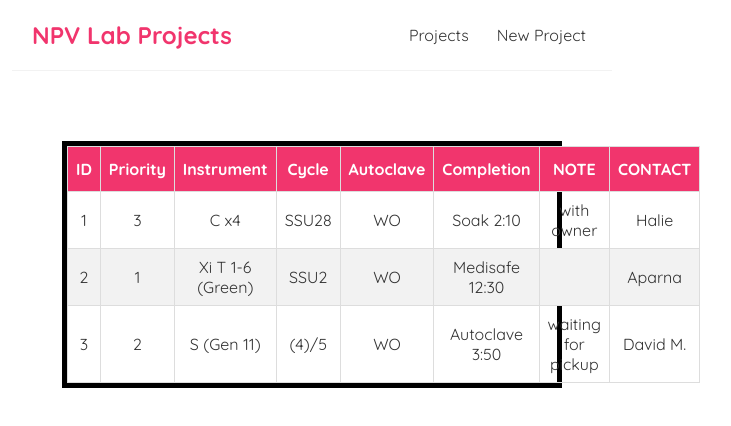
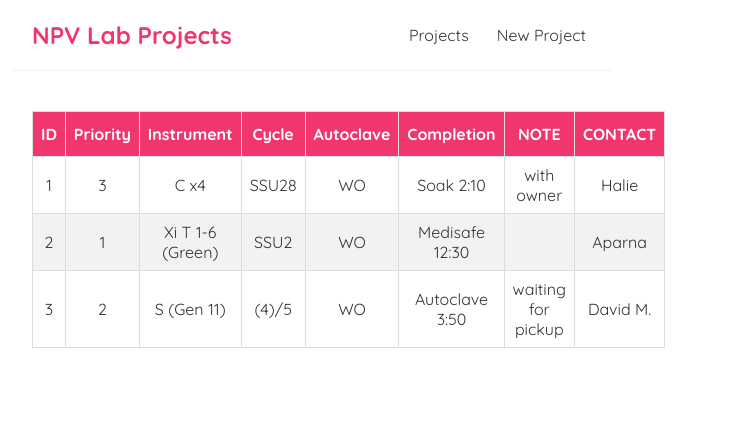
Before and after one commit to aria-abad/smart-board, a React (Create React App) app: page / in a window 1280 px wide. Shown: the top 426 px of the page, without its empty margins (328-1059 px from the left). Built offline with nearby package versions, Linux system fonts and the light colour scheme.

Commit message:
working on the display of the table

```diff
--- a/src/components/Home.js
+++ b/src/components/Home.js
@@ -7,7 +7,7 @@ export default function Home() {
     // const {data: projects, isLoading, error} = useFetch('http://localhost:8000/projects');
 
     return (
-        <div className="home">
+        <div className="projects">
             {/* <h2>Projects</h2> */}
             {/* {error && <div>{error}</div>} */}
             {/* {isLoading && <div>Loading...</div>} */}
--- a/src/components/ProjectList.js
+++ b/src/components/ProjectList.js
@@ -20,78 +20,11 @@
 
 
 
-// // Table
-// import React, { useMemo } from 'react';
-// import { useTable} from 'react-table';
-// import NEW_DATA from './NEW_DATA.json';
-// import { COLUMNS, GROUPED_COLUMNS } from './columns'
-// import './table.css'
-
-
-// export default function ProjectList() {
-//     const columns = useMemo(() => COLUMNS, [])
-//     const data = useMemo(() => NEW_DATA, [])
-
-//     const {
-//         getTableProps,
-//         getTableBodyProps,
-//         headerGroups,
-//         footerGroups,
-//         rows,
-//         prepareRow
-//     } = useTable({
-//         columns,
-//         data
-//     })
-
-
-//     return (
-//         <div>
-//             <table {...getTableProps()}>
-//                 <thead>
-//                 {headerGroups.map(headerGroup => (
-//                     <tr {...headerGroup.getHeaderGroupProps()}>
-//                     {headerGroup.headers.map(column => (
-//                         <th {...column.getHeaderProps()}>{column.render('Header')}</th>
-//                     ))}
-//                     </tr>
-//                 ))}
-//                 </thead>
-//                 <tbody {...getTableBodyProps()}>
-//                 {rows.map(row => {
-//                     prepareRow(row)
-//                     return (
-//                     <tr {...row.getRowProps()}>
-//                         {row.cells.map(cell => {
-//                         return <td {...cell.getCellProps()}>{cell.render('Cell')}</td>
-//                         })}
-//                     </tr>
-//                     )
-//                 })}
-//                 </tbody>
-//                 {/* <tfoot>
-//                 {footerGroups.map(footerGroup => (
-//                     <tr {...footerGroup.getFooterGroupProps()}>
-//                     {footerGroup.headers.map(column => (
-//                         <td {...column.getFooterProps()}>{column.render('Footer')}</td>
-//                     ))}
-//                     </tr>
-//                 ))}
-//                 </tfoot> */}
-//             </table>
-//         </div>
-//     )
-// }
-
-
-
-
-
-// Sorting Table
+// Table
 import React, { useMemo } from 'react';
-import { useTable, useSortBy} from 'react-table';
+import { useTable} from 'react-table';
 import NEW_DATA from './NEW_DATA.json';
-import { COLUMNS } from './columns'
+import { COLUMNS, GROUPED_COLUMNS } from './columns'
 import './table.css'
 
 
@@ -103,12 +36,13 @@ export default function ProjectList() {
         getTableProps,
         getTableBodyProps,
         headerGroups,
+        // footerGroups,
         rows,
         prepareRow
     } = useTable({
         columns,
         data
-    },useSortBy)
+    })
 
 
     return (
@@ -118,16 +52,7 @@ export default function ProjectList() {
                 {headerGroups.map(headerGroup => (
                     <tr {...headerGroup.getHeaderGroupProps()}>
                     {headerGroup.headers.map(column => (
-                        <th {...column.getHeaderProps(column.getSortByToggleProps())}>
-                  {column.render('Header')}
-                  <span>
-                    {column.isSorted
-                      ? column.isSortedDesc
-                        ? ' 🔽'
-                        : ' 🔼'
-                      : ''}
-                  </span>
-                </th>
+                        <th {...column.getHeaderProps()}>{column.render('Header')}</th>
                     ))}
                     </tr>
                 ))}
@@ -148,3 +73,69 @@ export default function ProjectList() {
         </div>
     )
 }
+
+
+
+
+
+// // Sorting Table
+// import React, { useMemo } from 'react';
+// import { useTable, useSortBy} from 'react-table';
+// import NEW_DATA from './NEW_DATA.json';
+// import { COLUMNS } from './columns'
+// import './table.css'
+
+
+// export default function ProjectList() {
+//     const columns = useMemo(() => COLUMNS, [])
+//     const data = useMemo(() => NEW_DATA, [])
+
+//     const {
+//         getTableProps,
+//         getTableBodyProps,
+//         headerGroups,
+//         rows,
+//         prepareRow
+//     } = useTable({
+//         columns,
+//         data
+//     },useSortBy)
+
+
+//     return (
+//         <div>
+//             <table {...getTableProps()}>
+//                 <thead>
+//                 {headerGroups.map(headerGroup => (
+//                     <tr {...headerGroup.getHeaderGroupProps()}>
+//                     {headerGroup.headers.map(column => (
+//                         <th {...column.getHeaderProps(column.getSortByToggleProps())}>
+//                   {column.render('Header')}
+//                   <span>
+//                     {column.isSorted
+//                       ? column.isSortedDesc
+//                         ? ' 🔽'
+//                         : ' 🔼'
+//                       : ''}
+//                   </span>
+//                 </th>
+//                     ))}
+//                     </tr>
+//                 ))}
+//                 </thead>
+//                 <tbody {...getTableBodyProps()}>
+//                 {rows.map(row => {
+//                     prepareRow(row)
+//                     return (
+//                     <tr {...row.getRowProps()}>
+//                         {row.cells.map(cell => {
+//                         return <td {...cell.getCellProps()}>{cell.render('Cell')}</td>
+//                         })}
+//                     </tr>
+//                     )
+//                 })}
+//                 </tbody>
+//             </table>
+//         </div>
+//     )
+// }
--- a/src/components/table.css
+++ b/src/components/table.css
@@ -27,7 +27,7 @@ table th, tfoot td {
   color: white;
 }
 
-.home {
+/* .projects {
   margin: 30px;
   border: 5px solid black;
-}
+} */
```
